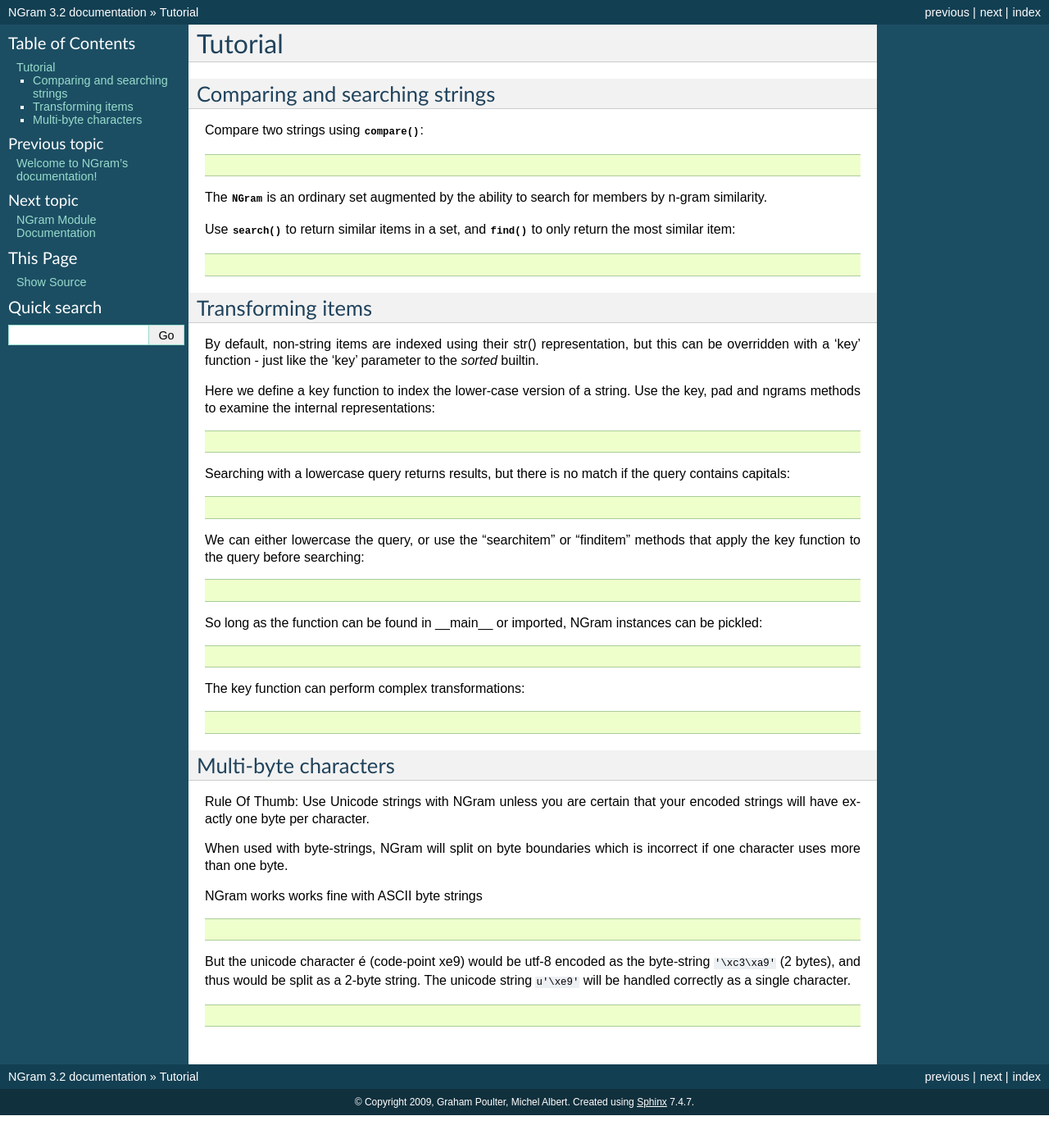
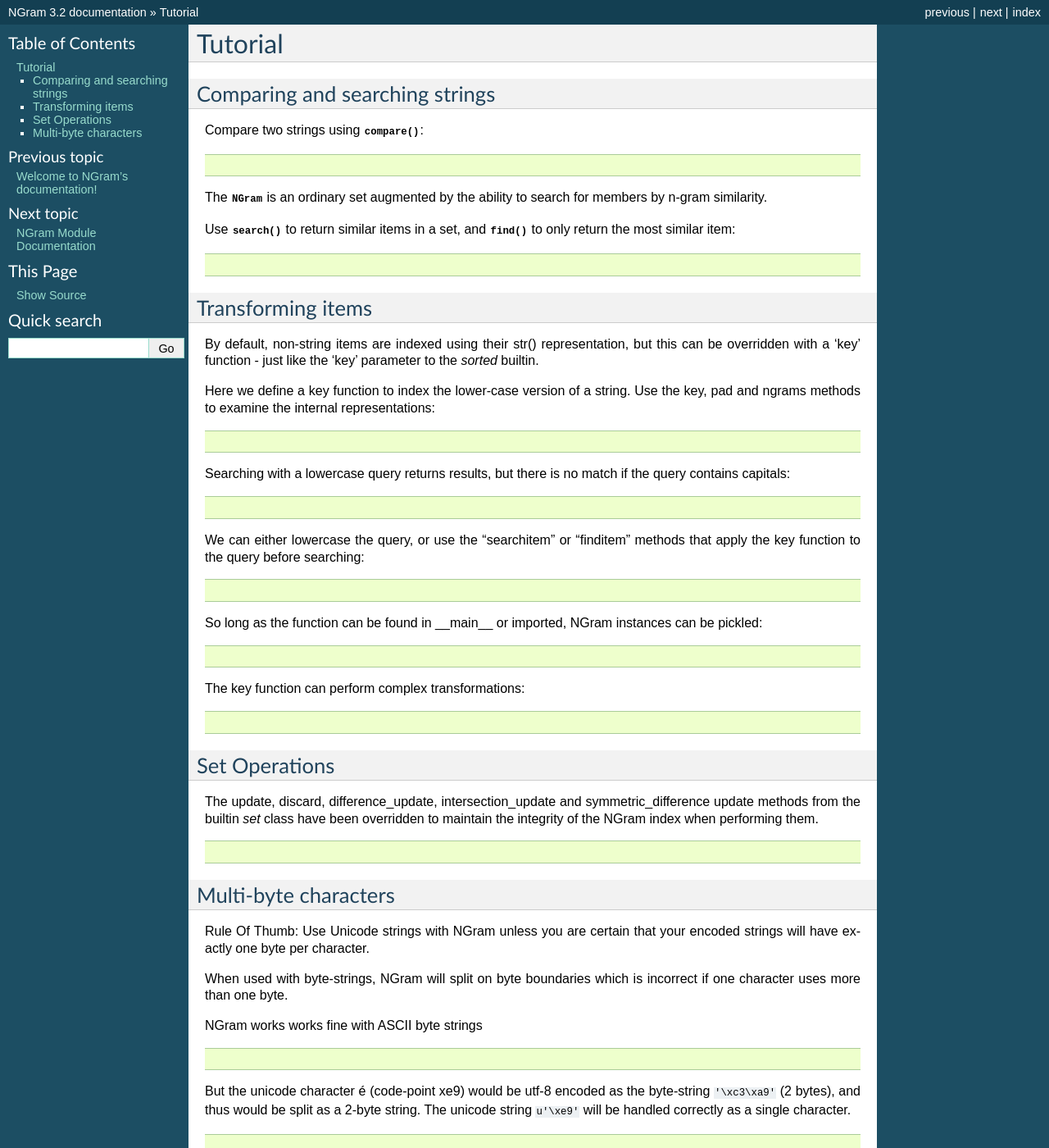
Before and after one commit to gpoulter/python-ngram, a Sphinx documentation site: the page built from docs/tutorial.rst, in a window 1280 px wide and 1400 px high. Shown: the whole window at 82% size. Built offline with Sphinx 7.4.7, drawn with Linux system fonts in a browser that asks for light colours.

Commit message:
Add set operations to tutorial

```diff
--- a/docs/tutorial.rst
+++ b/docs/tutorial.rst
@@ -103,6 +103,32 @@ The key function can perform complex transformations:
     [(('Joe', 'Bloggs'), 0.25)]
 
 
+Set Operations
+==============
+
+The update, discard, difference_update, intersection_update and symmetric_difference update
+methods from the builtin `set` class have been overridden to maintain the integrity of the
+NGram index when performing them.
+
+.. doctest::
+    >>> G = ngram.NGram(['joe','joseph','jon','john','sally'])
+    >>> G.update(['jonathan'])
+    >>> list(G)
+    ['john', 'joseph', 'joe', 'jonathan', 'sally', 'jon']
+    >>> G.discard('sally')
+    >>> list(G)
+    ['john', 'joseph', 'joe', 'jonathan', 'jon']
+    >>> G.difference_update(ngram.NGram(['joe']))
+    >>> list(G)
+    ['john', 'joseph', 'jonathan', 'jon']
+    >>> G.intersection_update(ngram.NGram(['james', 'joseph', 'joe', 'jon']))
+    >>> list(G)
+    ['joseph', 'jon']
+    >>> G.symmetric_difference_update(ngram.NGram(['jimmy', 'jon']))
+    >>> list(G)
+    ['jimmy', 'joseph']
+
+
 Multi-byte characters
 =====================
 
```
